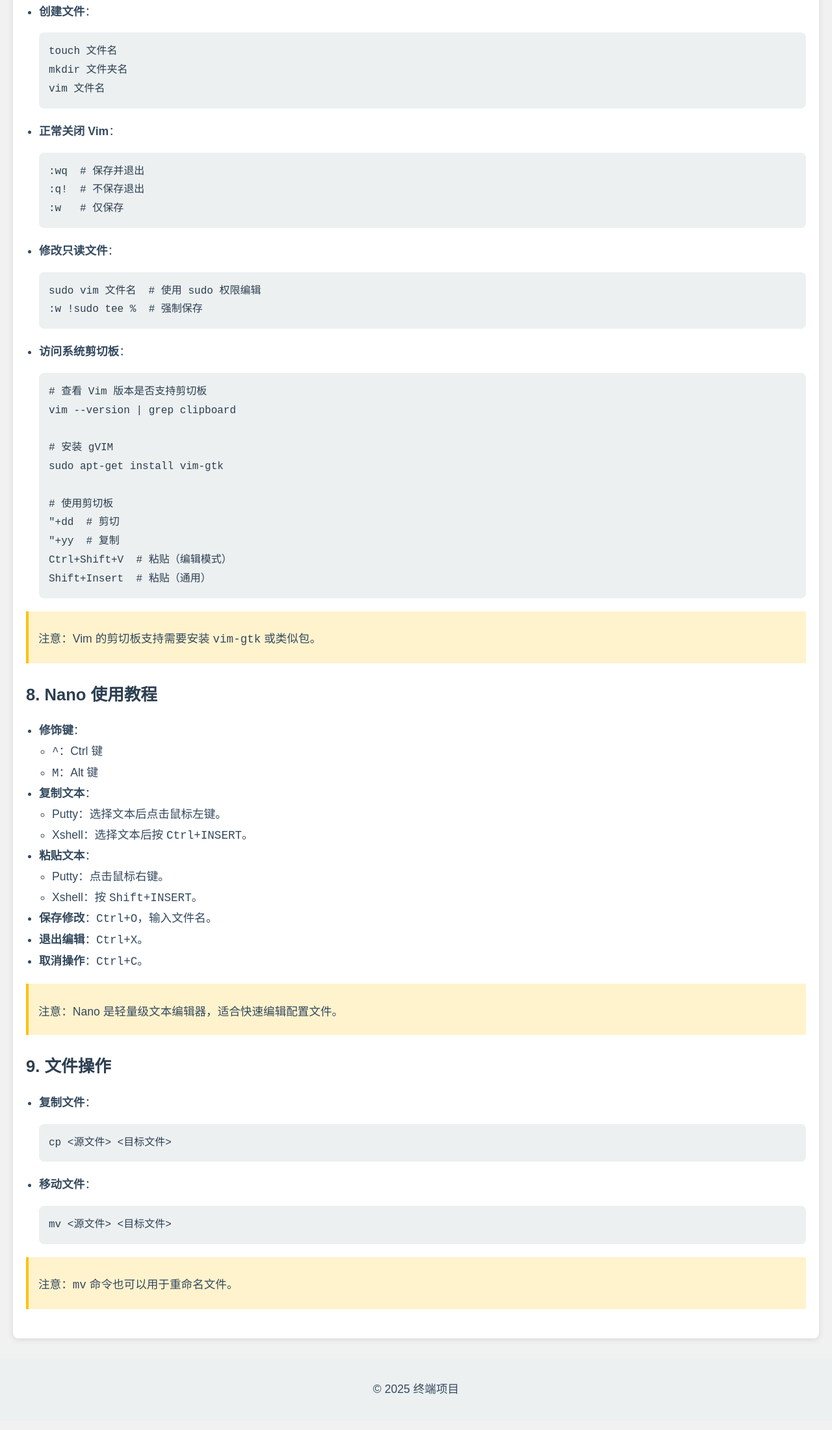
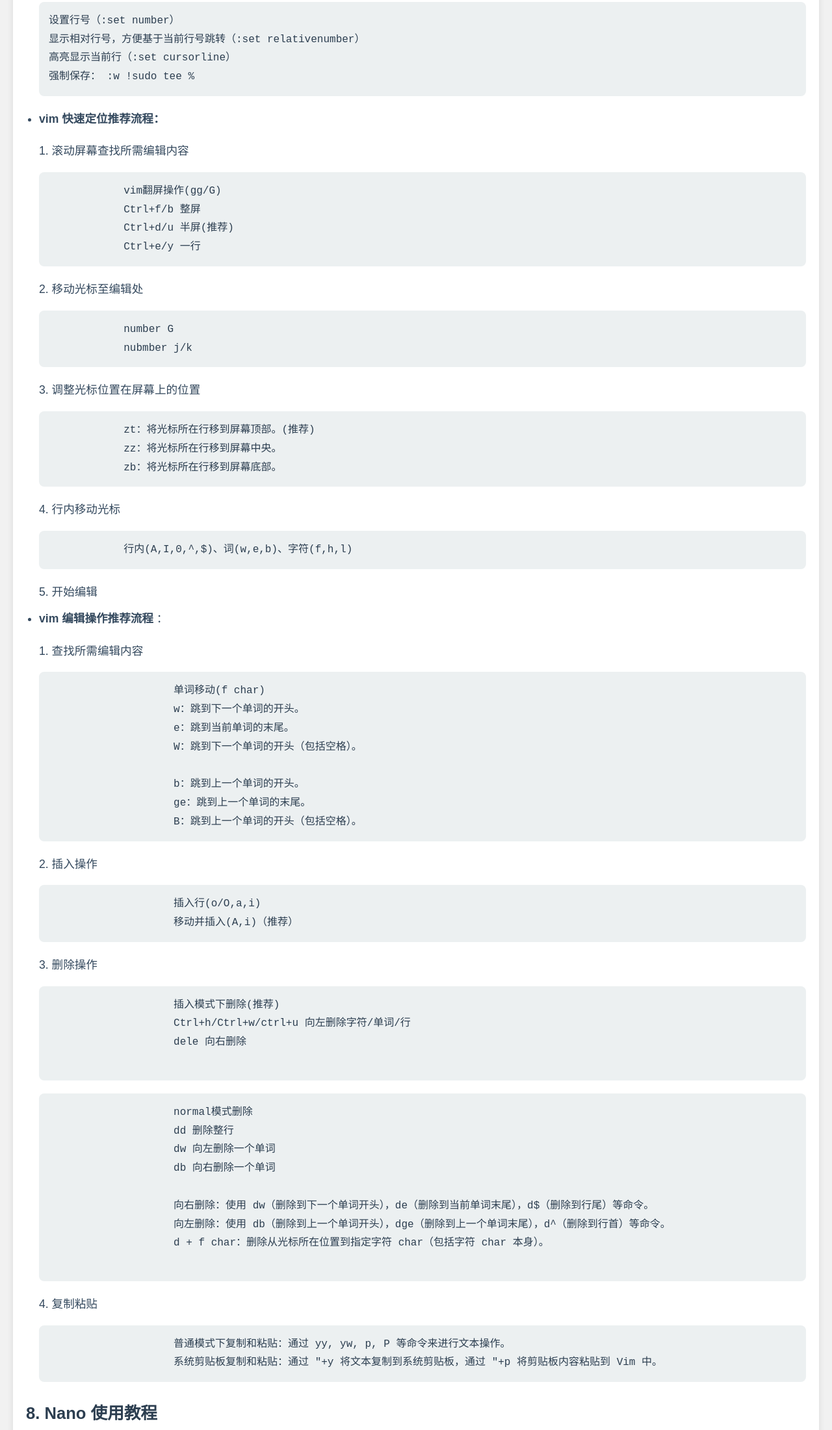
Before and after one commit to Evan-Devcode/Xray-zsh-setting, a plain HTML site: page linux.html in a window 1280 px wide. Shown: the part 2834-5035 px from the top of the page at 65% size. Drawn offline with Linux system fonts and the light colour scheme.

Commit message:
Add files via upload

```diff
--- a/linux.html
+++ b/linux.html
@@ -191,38 +191,79 @@ kill &lt;PID&gt;</code></pre>
 
     <div class="step">
         <h2>7. Vim 使用指南</h2>
-        <ul>
-            <li><strong>创建文件</strong>：
-                <pre><code>touch 文件名
-mkdir 文件夹名
-vim 文件名</code></pre>
+        <ul><pre><code>设置行号（:set number）
+显示相对行号，方便基于当前行号跳转（:set relativenumber）
+高亮显示当前行（:set cursorline）
+强制保存： :w !sudo tee %</code></pre>
+
+          <li>
+            <strong> vim 快速定位推荐流程：</strong>
+           <p>1. 滚动屏幕查找所需编辑内容</p>
+           <pre><code>            vim翻屏操作(gg/G)
+            Ctrl+f/b 整屏
+            Ctrl+d/u 半屏(推荐)
+            Ctrl+e/y 一行</code></pre>
+
+           <p>2. 移动光标至编辑处</p>
+           <pre><code>            number G
+            nubmber j/k</code></pre>
+
+           <p>3. 调整光标位置在屏幕上的位置</p>
+           <pre><code>            zt：将光标所在行移到屏幕顶部。(推荐)
+            zz：将光标所在行移到屏幕中央。
+            zb：将光标所在行移到屏幕底部。</code></pre>
+
+           <p>4. 行内移动光标</p>
+           <pre><code>            行内(A,I,0,^,$)、词(w,e,b)、字符(f,h,l)</code></pre>
+
+           <p>5. 开始编辑</p>
             </li>
-            <li><strong>正常关闭 Vim</strong>：
-                <pre><code>:wq  # 保存并退出
-:q!  # 不保存退出
-:w   # 仅保存</code></pre>
+
+
+
+
+            <li><strong> vim 编辑操作推荐流程 </strong>：
+                <p>1. 查找所需编辑内容</p>
+                <pre><code>                    单词移动(f char)
+                    w：跳到下一个单词的开头。
+                    e：跳到当前单词的末尾。
+                    W：跳到下一个单词的开头（包括空格）。
+
+                    b：跳到上一个单词的开头。
+                    ge：跳到上一个单词的末尾。
+                    B：跳到上一个单词的开头（包括空格）。</code></pre>
+
+                <p>2. 插入操作</p>
+                <pre><code>                    插入行(o/O,a,i)
+                    移动并插入(A,i)（推荐）</code></pre>
+
+                <p>3. 删除操作</p>
+                <pre><code>                    插入模式下删除(推荐)
+                    Ctrl+h/Ctrl+w/ctrl+u 向左删除字符/单词/行
+                    dele 向右删除
+                 </code></pre>
+
+                <pre><code>                    normal模式删除
+                    dd 删除整行
+                    dw 向左删除一个单词
+                    db 向右删除一个单词
+
+                    向右删除：使用 dw（删除到下一个单词开头），de（删除到当前单词末尾），d$（删除到行尾）等命令。
+                    向左删除：使用 db（删除到上一个单词开头），dge（删除到上一个单词末尾），d^（删除到行首）等命令。
+                    d + f char：删除从光标所在位置到指定字符 char（包括字符 char 本身）。
+                 </code></pre>
+
+                <p>4. 复制粘贴</p>
+                <pre><code>                    普通模式下复制和粘贴：通过 yy, yw, p, P 等命令来进行文本操作。
+                    系统剪贴板复制和粘贴：通过 "+y 将文本复制到系统剪贴板，通过 "+p 将剪贴板内容粘贴到 Vim 中。</code></pre>
+
+
+
+
+
             </li>
-            <li><strong>修改只读文件</strong>：
-                <pre><code>sudo vim 文件名  # 使用 sudo 权限编辑
-:w !sudo tee %  # 强制保存</code></pre>
-            </li>
-            <li><strong>访问系统剪切板</strong>：
-                <pre><code># 查看 Vim 版本是否支持剪切板
-vim --version | grep clipboard
 
-# 安装 gVIM
-sudo apt-get install vim-gtk
-
-# 使用剪切板
-"+dd  # 剪切
-"+yy  # 复制
-Ctrl+Shift+V  # 粘贴（编辑模式）
-Shift+Insert  # 粘贴（通用）</code></pre>
-            </li>
         </ul>
-        <div class="note">
-            <p>注意：Vim 的剪切板支持需要安装 <code>vim-gtk</code> 或类似包。</p>
-        </div>
     </div>
 
     <div class="step">
@@ -256,17 +297,17 @@ Shift+Insert  # 粘贴（通用）</code></pre>
     </div>
 
     <div class="step">
-        <h2>9. 文件操作</h2>
+        <h2>9. 为普通用户增加sudo权限</h2>
         <ul>
-            <li><strong>复制文件</strong>：
-                <pre><code>cp &lt;源文件&gt; &lt;目标文件&gt;</code></pre>
+            <li><strong>在root用户下，为普通用户设置密码</strong>：
+                <pre><code>sudo passwd username                </code></pre>
             </li>
-            <li><strong>移动文件</strong>：
-                <pre><code>mv &lt;源文件&gt; &lt;目标文件&gt;</code></pre>
+            <li><strong>在root用户下，将普通用户加入到sudo组中</strong>：
+                <pre><code>usermod -aG sudo username                </code></pre>
             </li>
         </ul>
         <div class="note">
-            <p>注意：<code>mv</code> 命令也可以用于重命名文件。</p>
+            <p>注意：以后普通用户可以使用<code> sudo </code>权限了，但是需要输入密码</p>
         </div>
     </div>
 
```
Also changed, not shown: zsh.html (+1 -1 lines).
